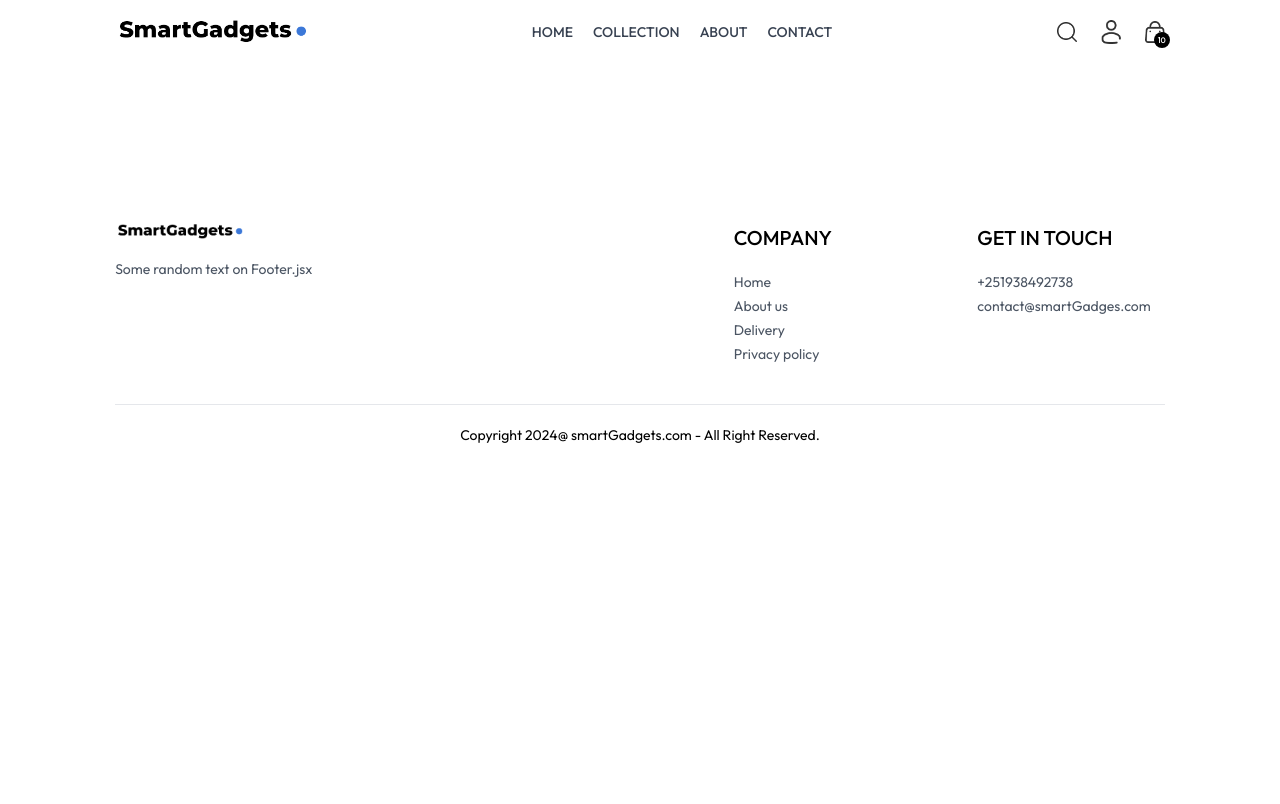
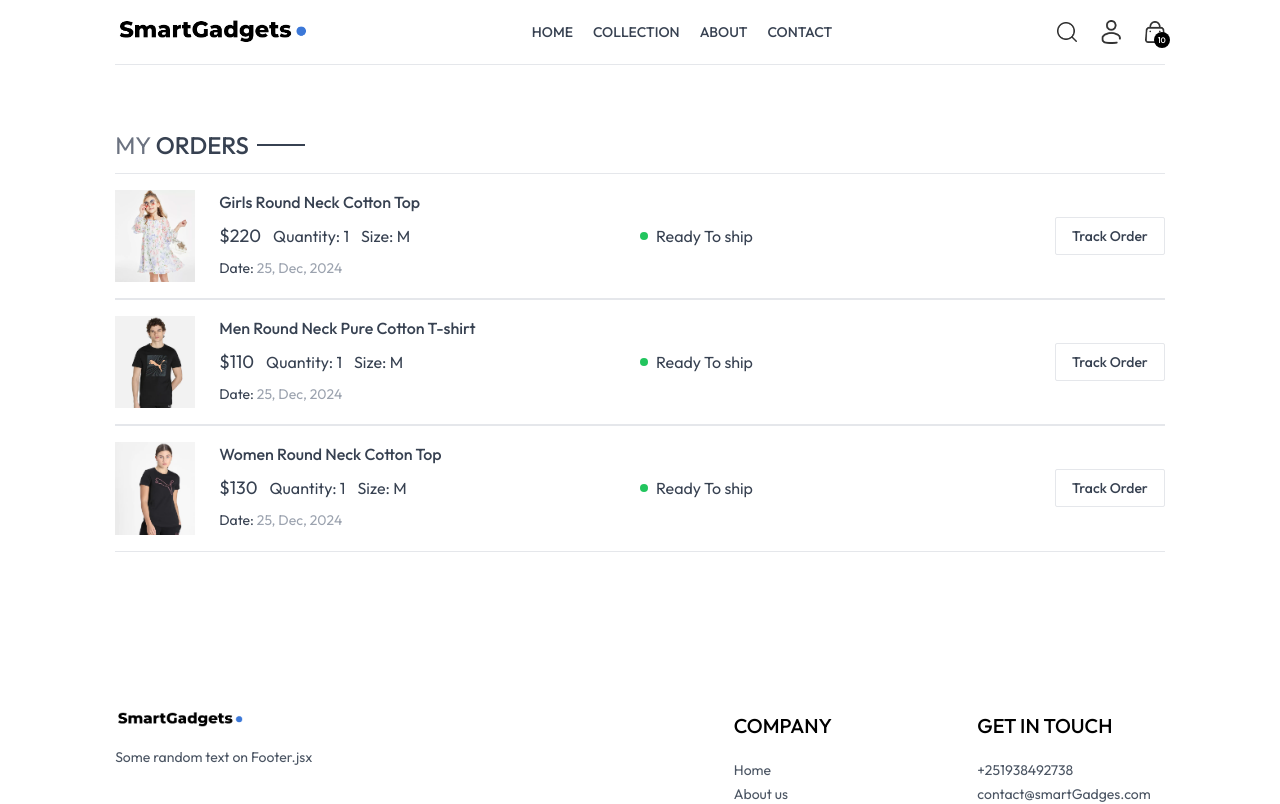
Before and after one commit to Leviathan913/SmartGadgets, a React (Vite) app: page /orders in a window 1280 px wide. Shown: the top 804 px of the page. Built offline with nearby package versions, Linux system fonts and the light colour scheme.

Commit message:
order done

```diff
--- a/src/pages/Orders.jsx
+++ b/src/pages/Orders.jsx
@@ -1,7 +1,47 @@
-import React from "react";
+import React, { useContext } from "react";
+import { ShopContext } from "../context/ShopContext";
+import Title from "../components/Title";
 
 const Orders = () => {
-  return <div></div>;
+
+  const {products, currency} = useContext(ShopContext)
+
+  return (
+    <div className='border-t pt-16'>
+
+      <div className='text-2xl'>
+          <Title text1={'MY'} text2={'ORDERS'}/>
+      </div>
+      <div>
+          {
+            products.slice(1,4).map((item,index) => (
+              <div key={index} className='py-4 border-t border-b text-gray-700 flex felx-col md:flex-row md:items-center md:justify-between gap-4'>
+                  <div className='flex items-start gap-6 text-sm'>
+                      <img className='w-16 sm:w-20' src={item.image[0]} alt="" />
+                      <div>
+                        <p className='sm:text-base font-medium'>{item.name}</p>
+                        <div className='flex items-center gap-3 mt-2 text-base text-gray-700'>
+                          <p className='text-lg'>{currency}{item.price}</p>
+                          <p>Quantity: 1</p>
+                          <p>Size: M</p>
+                        </div>
+                        <p className='mt-2'>Date: <span className='text-gray-400'>25, Dec, 2024</span></p>
+                      </div>
+                  </div>
+                  <div className='md:w-1/2 flex justify-between'>
+                      <div className='flex items-center gap-2'>
+                          <p className='min-w-2 h-2 rounded-full bg-green-500'></p>
+                          <p className='text-sm md:text-base'>Ready To ship</p>
+                      </div>
+                      <button className='border px-4 py-2 text-sm font-medium rounded-sm'>Track Order</button>
+                  </div>
+              </div>
+            ))
+          }
+      </div>
+
+    </div>
+  );
 };
 
 export default Orders;
--- a/src/pages/PlaceOrder.jsx
+++ b/src/pages/PlaceOrder.jsx
@@ -1,7 +1,70 @@
-import React from "react";
+import React, { useContext, useState } from "react";
+import Title from "../components/Title";
+import { assets } from "../assets/assets";
+import { ShopContext } from "../context/ShopContext";
 
 const PlaceOrder = () => {
-  return <div></div>;
+
+  const [method,setMethod] = useState('cod');
+  const {navigate} = useContext(ShopContext);
+
+  return (
+   <div className = 'flex flex-col sm:flex-row justify-between gap-4 pt-5 sm:pt-14 min-h-[80vh] border=t'>
+    {/*-------Left Side--------*/}
+    <div className='flex flex=col gap-4 w-full sm:max=w-[480px]'>
+      <div className='text-xl sm:text-2xl my-3'>
+        <Title text1={'DELIVERY'} text2={'INFORMATION'}/>
+      </div>
+      <div className='flex gap-3'>
+          <input className="border border-gray-300 rounded py-1.5 px-3.5 w-full"  type="text" placeholder="First Name"/>
+          <input className="border border-gray-300 rounded py-1.5 px-3.5 w-full"  type="text" placeholder="Last Name"/>
+      </div>
+      <input className="border border-gray-300 rounded py-1.5 px-3.5 w-full"  type="email" placeholder="Email address"/>
+      <input className="border border-gray-300 rounded py-1.5 px-3.5 w-full"  type="text" placeholder="Street"/>
+      <div className='flex gap-3'>
+          <input className="border border-gray-300 rounded py-1.5 px-3.5 w-full"  type="text" placeholder="City"/>
+          <input className="border border-gray-300 rounded py-1.5 px-3.5 w-full"  type="text" placeholder="State"/>
+      </div>
+      <div className='flex gap-3'>
+          <input className="border border-gray-300 rounded py-1.5 px-3.5 w-full"  type="number" placeholder="Zipcode"/>
+          <input className="border border-gray-300 rounded py-1.5 px-3.5 w-full"  type="text" placeholder="Country"/>
+      </div>
+      <input className="border border-gray-300 rounded py-1.5 px-3.5 w-full"  type="number" placeholder="Phone"/>
+
+    </div>
+
+    {/*--------Right Side----------*/}
+    <div className='mt-8'>
+
+        <div className='mt-8 min-w-80'>
+            <CartTotal/>
+        </div>
+
+        <div className='mt-12'>
+            <Title text1={'PAYMENT'} text2={'METHOD'}/>
+            {/*-------Payment method Selection---------*/}
+            <div className='flex gap-3 flex-col lg:flex-row'>
+              <div onClick={()=> setMethod('stripe')} className='flex items-center gap-3 border p-2 cursor-pointer'>
+                <p className={`min-w-3.5 h-3.5 border rounded-full ${method === 'stripe' ? 'bg-green-400' : ''}`}> </p>
+                <img className='h-5 mx-4' src={assets.stripe_logo} alt="" />
+              </div>
+              <div onClick={()=> setMethod('razorpay')} className='flex items-center gap-3 border p-2 cursor-pointer'>
+                <p className={`min-w-3.5 h-3.5 border rounded-full ${method === 'razorpay' ? 'bg-green-400' : ''}`}> </p>
+                <img className='h-5 mx-4' src={assets.razorpay_logo} alt="" />
+              </div>
+              <div onClick={()=> setMethod('cod')} className='flex items-center gap-3 border p-2 cursor-pointer'>
+                <p className={`min-w-3.5 h-3.5 border rounded-full ${method === 'cod' ? 'bg-green-400' : ''}`}> </p>
+                <p className='text-gray-500 text-sm font-medium mx-4'>CASH ON DELIVERY</p>
+              </div>
+            </div>
+
+            <div className='w-full text-end mt-8'>
+                <button onClick ={()=>navigate('/orders')} className='bg-black text-white px-16 py-3 text-sm'>PLACE ORDER</button>
+            </div>
+        </div>
+    </div>
+   </div>
+  );
 };
 
 export default PlaceOrder;
```
